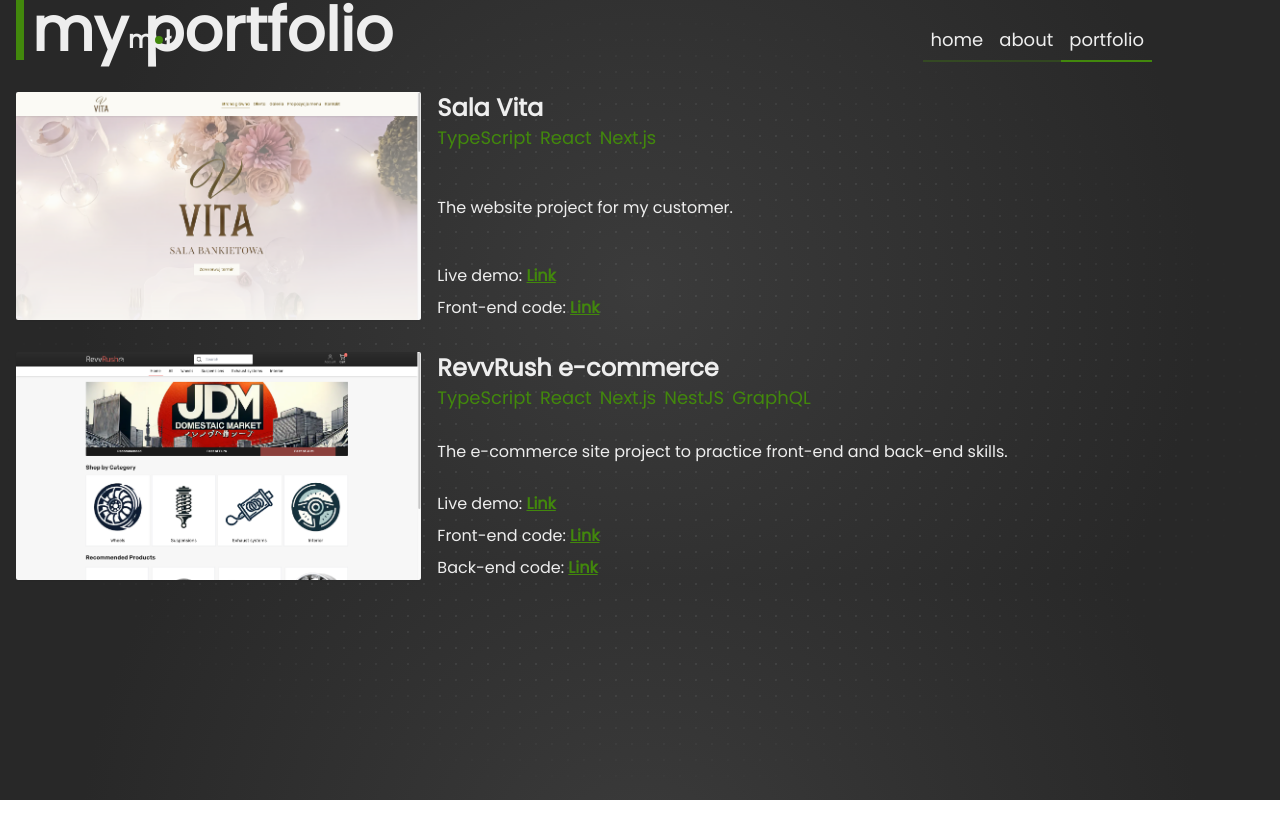
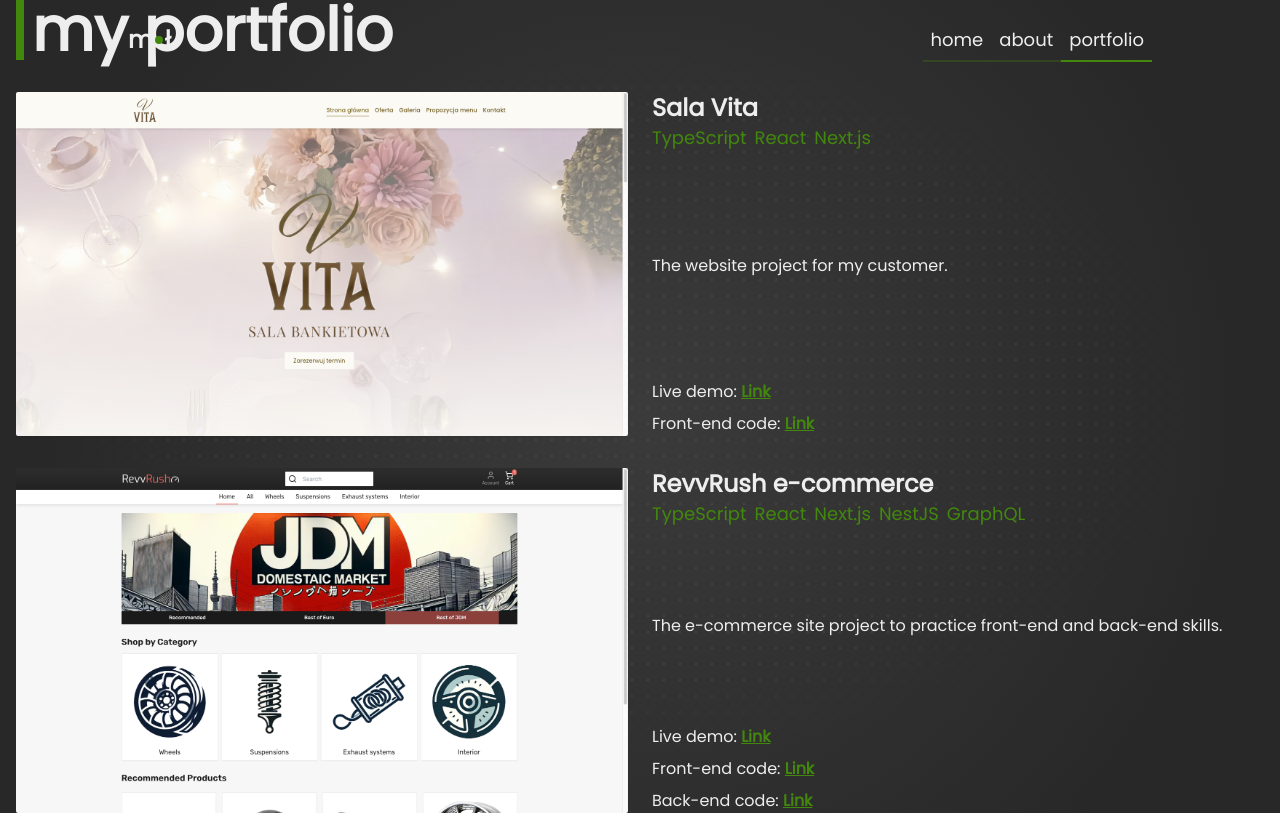
Before and after one commit to mikepatch/whatacode, a Next.js app: page /portfolio in a window 1280 px wide. Built offline with nearby package versions, Linux system fonts and the light colour scheme.

Commit message:
feat: Add linking to the live view by clicking on the image

```diff
--- a/src/components/portfolio/PortfolioListItem.tsx
+++ b/src/components/portfolio/PortfolioListItem.tsx
@@ -10,9 +10,11 @@ type PortfolioListItemProps = {
 export const PortfolioListItem = ({
 	projectDetails: { title, technologies, description, links, imageSrc },
 }: PortfolioListItemProps) => {
+	const liveDemoLink = links.find((link) => link.label === "Live demo")?.href || "#";
+
 	return (
-		<li className="flex w-full flex-col gap-4 sm:grid sm:grid-cols-3">
-			<figure className="relative aspect-video w-full self-center overflow-hidden rounded-sm shadow-sm">
+		<li className="flex w-full flex-col gap-6 sm:flex-row">
+			<figure className="relative aspect-video h-fit w-full basis-1/2 overflow-hidden rounded-sm shadow-sm transition-transform hover:scale-[0.99]">
 				<NextImage
 					src={imageSrc}
 					alt={title}
@@ -20,8 +22,16 @@ export const PortfolioListItem = ({
 					className="h-full w-full object-cover object-top"
 					loading="lazy"
 				/>
+				<Link href={liveDemoLink} rel="noopener noreferrer" target="_blank">
+					<div
+						className="absolute inset-0 flex items-center justify-center bg-black bg-opacity-50 text-2xl font-bold text-white opacity-0 transition-opacity hover:opacity-100"
+						aria-label={`Open ${title} live demo`}
+					>
+						Open live demo
+					</div>
+				</Link>
 			</figure>
-			<article className="flex flex-col justify-between gap-2 sm:col-span-2">
+			<article className="flex basis-1/2 flex-col justify-between gap-6">
 				<header>
 					<h2 className="text-2xl font-bold">{title}</h2>
 					<ul className="flex flex-wrap gap-2 text-lg text-primary">
```
